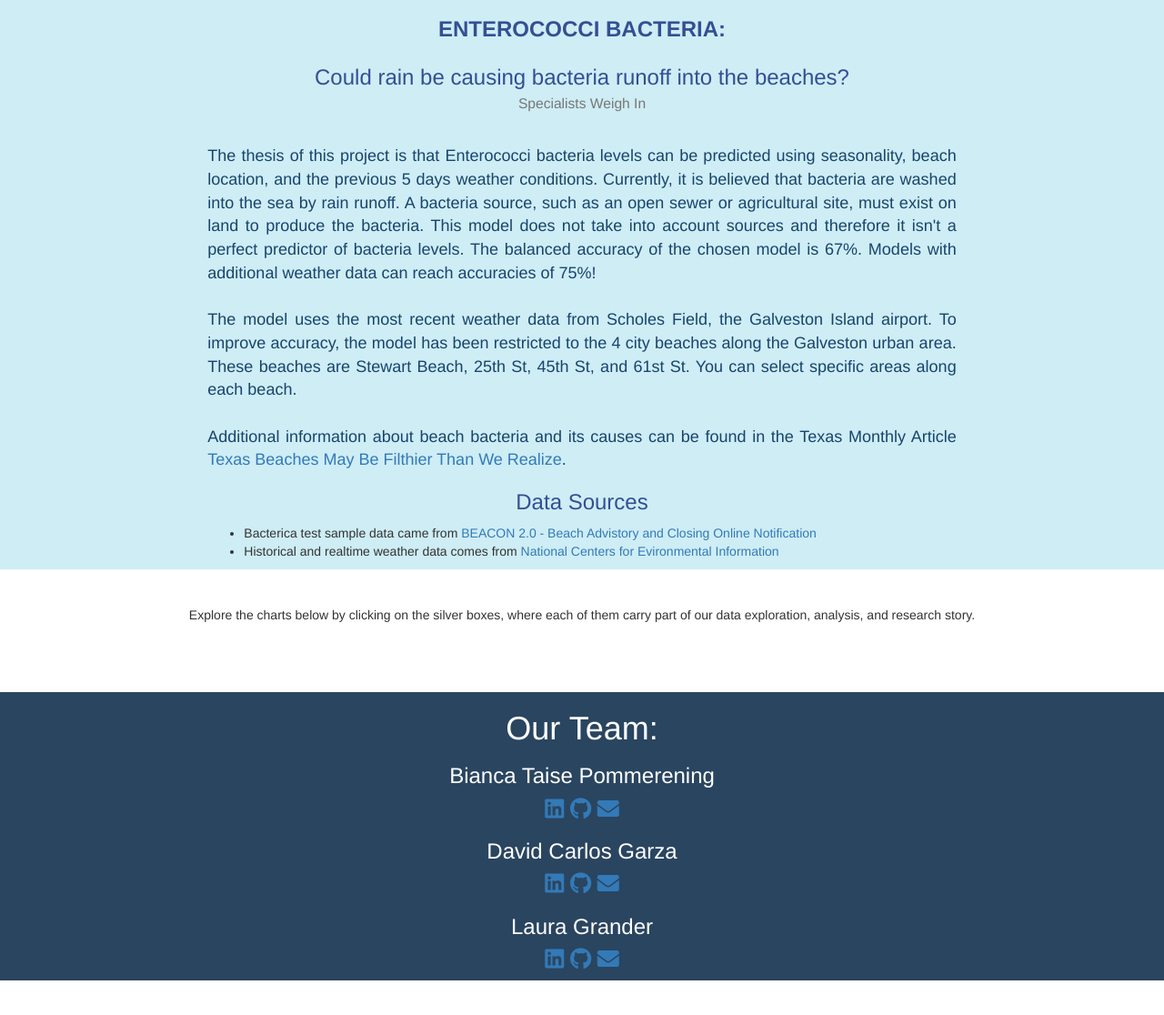
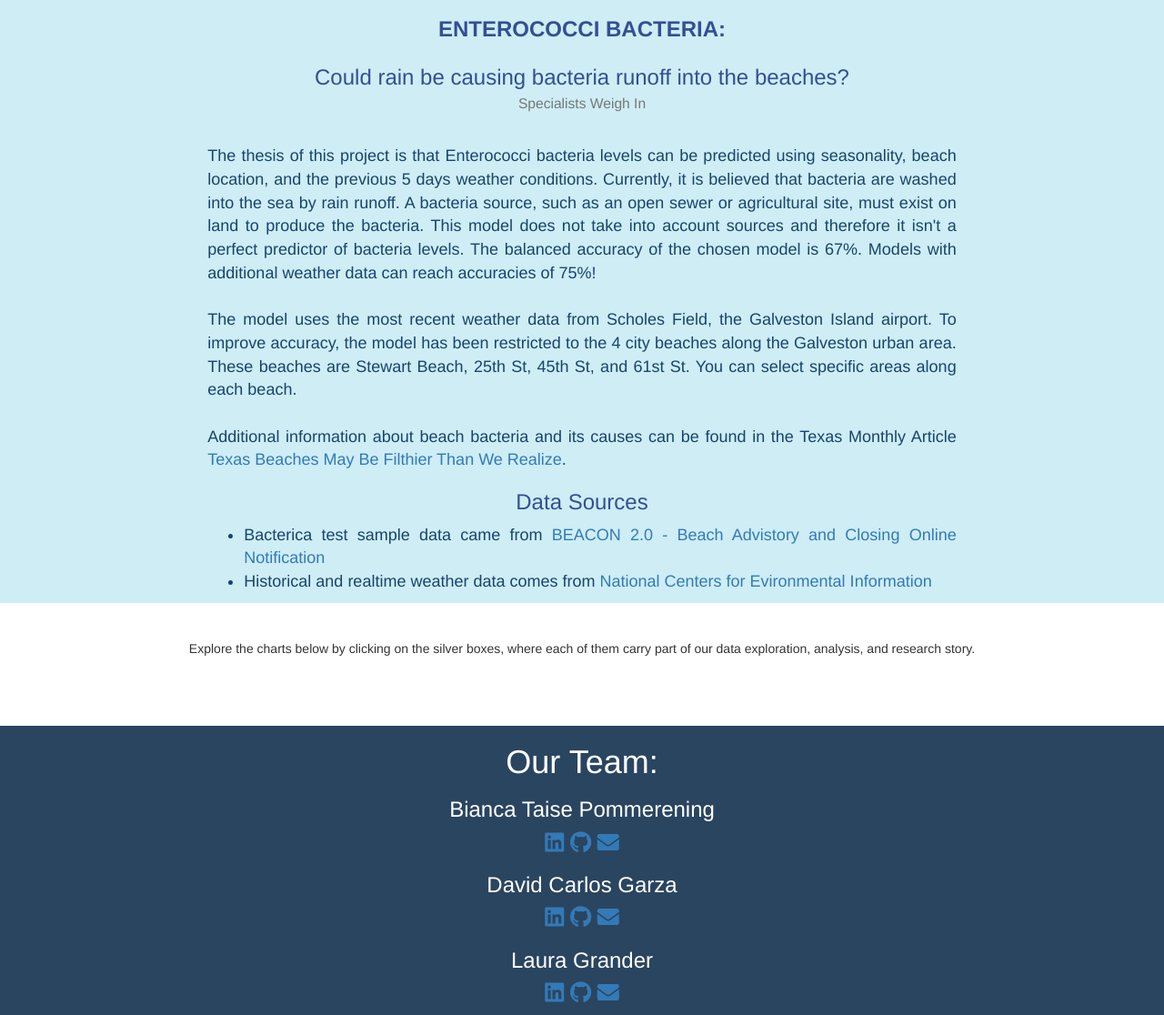
Before and after one commit to david-garza/enterococci_prediction_analysis, a Flask app: template app/templates/index.html in a window 1280 px wide. Shown: the part 953-2069 px from the top of the page at 91% size. Before the commit the page ends 2031 px from the top, so only its background shows below. Run offline with Flask 2, Linux system fonts and the light colour scheme; the template is opened without the code that fills it, so the values that code supplies are empty; some libraries are stand-ins or nearby versions.

Commit message:
reformatted data sources

```diff
--- a/app/templates/index.html
+++ b/app/templates/index.html
@@ -175,7 +175,7 @@
               </p>
               <!-- Rescources Section -->
               <h3 style="text-align:center; color:rgb(52, 79, 147)">Data Sources</h3>
-              <ul>
+              <ul style="font-size: 18px; color:rgb(25, 68, 108)" align="justify">
                 <li>Bacterica test sample data came from <a href="https://watersgeo.epa.gov/beacon2/reports.html">BEACON 2.0 - Beach Advistory and Closing Online Notification</a></li>
                 <li>Historical and realtime weather data comes from <a href="https://www.ncei.noaa.gov/access/past-weather/Galveston%2C%20Texas">National Centers for Evironmental Information</a></li>
               </ul>
```
